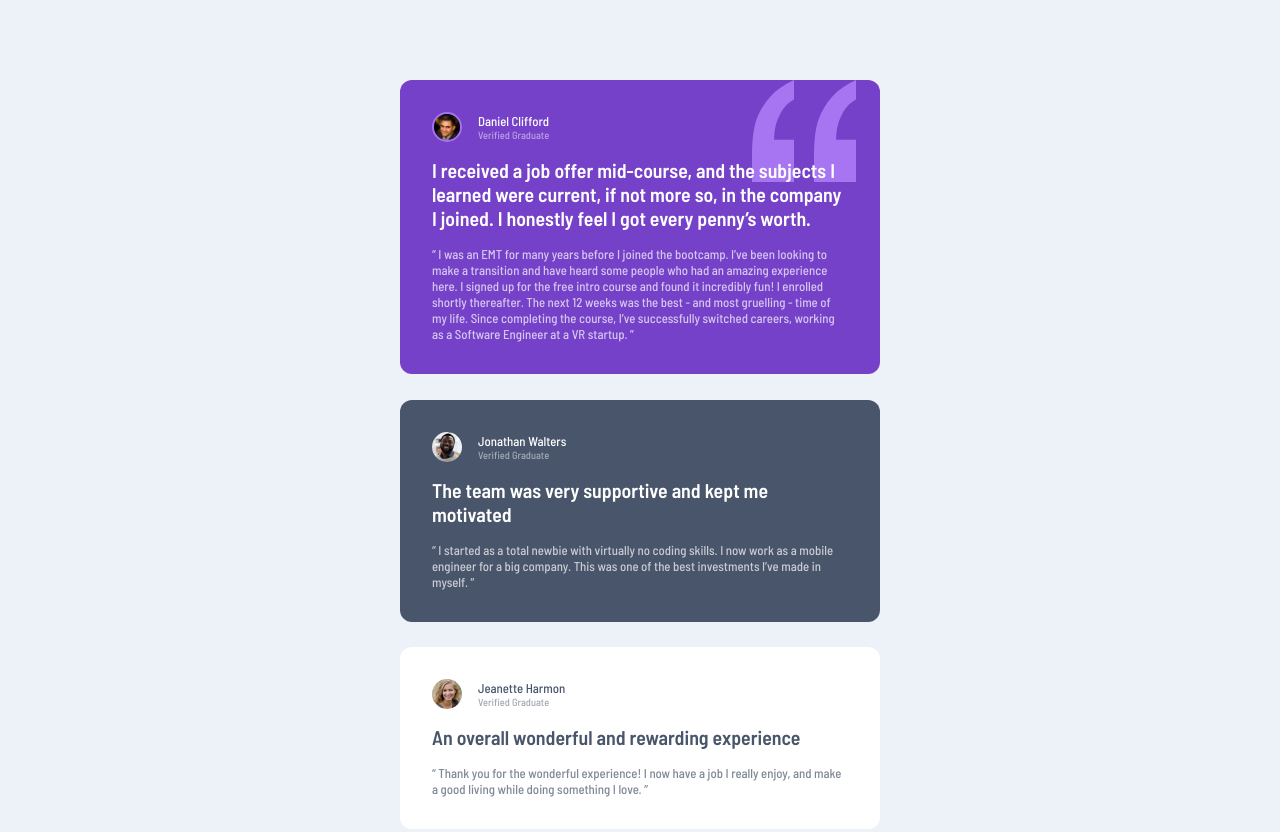
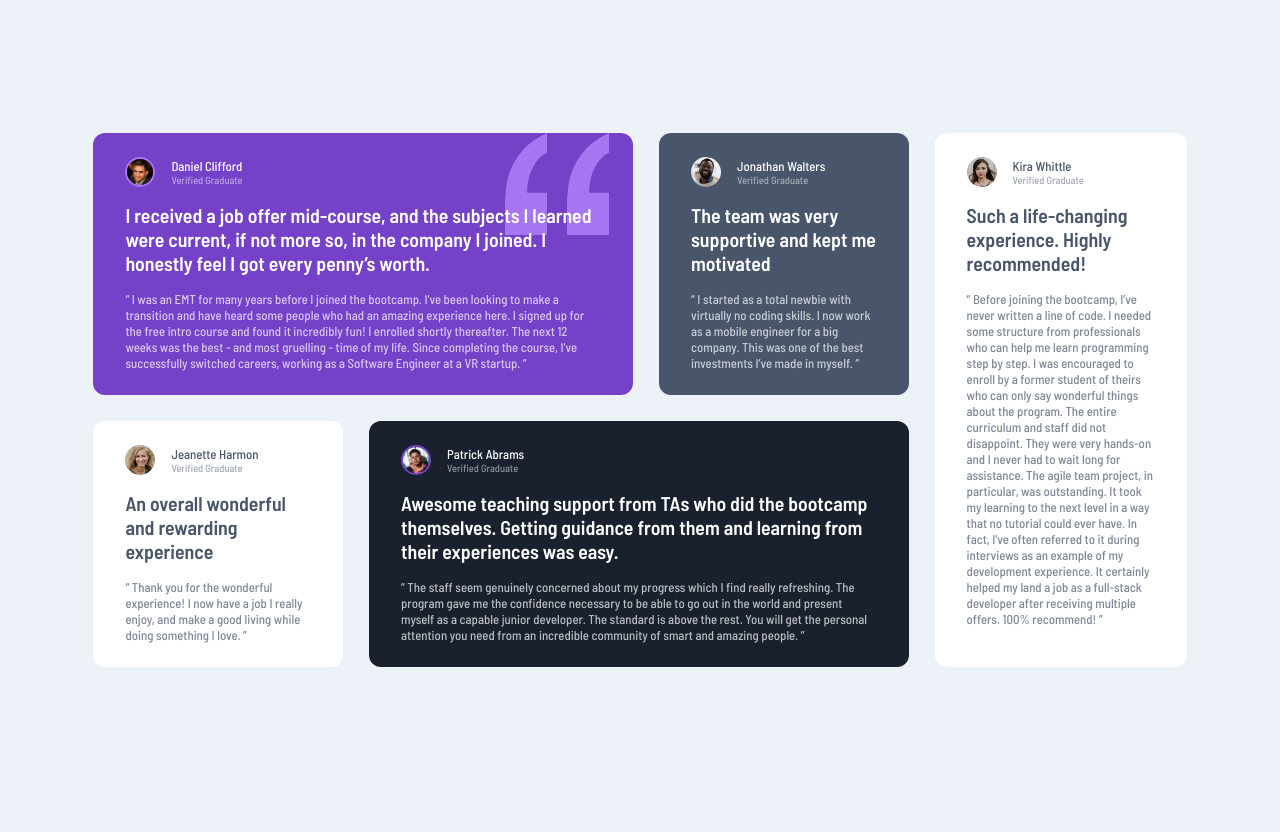
Before and after one commit to njorogejeff/testimonials-grid-section, a plain HTML site: page index.html in a window 1280 px wide. Shown: the top 832 px of the page. After the commit the page ends 800 px from the top, so only its background shows below. Drawn offline with Linux system fonts and the light colour scheme.

Commit message:
added more styles to the Testimonials Grid Section
Added media queries for large screen sizes

```diff
--- a/css/style.css
+++ b/css/style.css
@@ -105,3 +105,62 @@ img {
 .card__patrick .user__img {
     border: 2px solid var(--moderate-violet);
 }
+
+/* Media Queries - Large Screen Sizes */
+@media screen and (min-width: 768px) {
+    body {
+        max-width: 1024px;
+    }
+    .card__daniel {
+        grid-area: 1 / 1 / 2 / 3;
+    }
+    .card__jonathan {
+        grid-area: 1 / 3 / 2 / 4;
+    }
+    .card__jeanette {
+        grid-area: 2 / 1 / 3 / 2;
+    }
+    .card__patrick {
+        grid-area: 2 / 2 / 3 / 4;
+    }
+    .card__kira {
+        grid-area: 3 / 1 / 4 / 4;
+    }
+}
+
+@media screen and (min-width: 1024px) {
+    body {
+        max-width: 2560px;
+        height: 100vh;
+        display: flex;
+        align-items: center;
+        justify-content: center;
+    }
+    .card__container {
+        width: fit-content;
+        margin: 0 auto;
+    }
+    .testimonial__card {
+        padding: 1.5rem 2rem;
+    }
+    .card__daniel {
+        grid-area: 1 / 1 / 2 / 3;
+        max-width: 540px;
+    }
+    .card__jonathan {
+        grid-area: 1 / 3 / 2 / 4;
+        max-width: 250px;
+    }
+    .card__jeanette {
+        grid-area: 2 / 1 / 3 / 2;
+        max-width: 250px;
+    }
+    .card__patrick {
+        grid-area: 2 / 2 / 3 / 4;
+        max-width: 540px;
+    }
+    .card__kira {
+        grid-area: 1 / 4 / 3 / 5;
+        max-width: 252px;
+    }
+}
```
